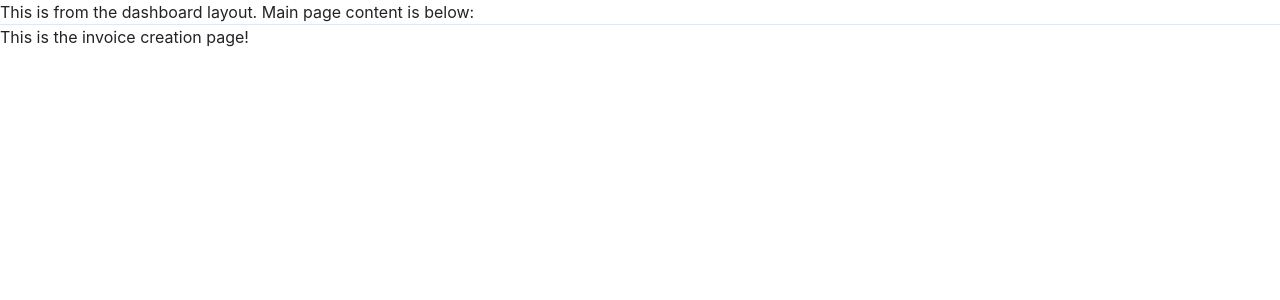
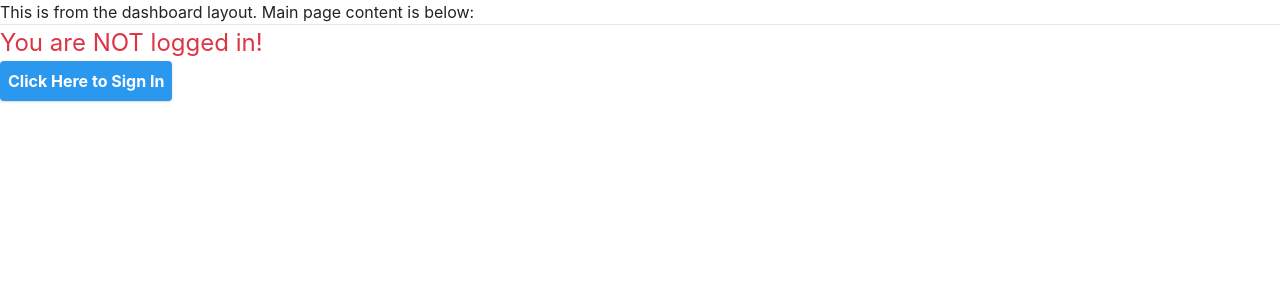
Before and after one commit to JS-goose/luna-repair, a Next.js app: page /create-invoice in a window 1280 px wide. Shown: the top 300 px of the page. Built offline with nearby package versions, Linux system fonts and the light colour scheme; no server answers.

Commit message:
added protection to create invoice page with log in button

```diff
--- a/pages/create-invoice.js
+++ b/pages/create-invoice.js
@@ -1,8 +1,27 @@
 import React from 'react';
+import { useSession } from 'next-auth/client';
 import DashboardLayout from '../components/Layout/dashboardLayout';
 
 const CreateInvoice = () => {
-  return <div>This is the invoice creation page!</div>;
+  const [session] = useSession();
+  if (!session) {
+    return (
+      <div>
+        <h1 className="text-2xl text-liteRed">You are NOT logged in!</h1>{' '}
+        <a href="/api/auth/signin" rel="noopener noreferrer">
+          <button
+            type="button"
+            className="bg-lightBlue text-white  hover:bg-darkBlue hover:shadow-md active:bg-lime active:text-charcoal focus:outline-none focus:shadow-outline font-bold p-2 rounded shadow"
+          >
+            Click Here to Sign In
+          </button>
+        </a>
+      </div>
+    );
+  }
+  if (session) {
+    return <div>This is the invoice creation page!</div>;
+  }
 };
 
 CreateInvoice.Layout = DashboardLayout;
```
